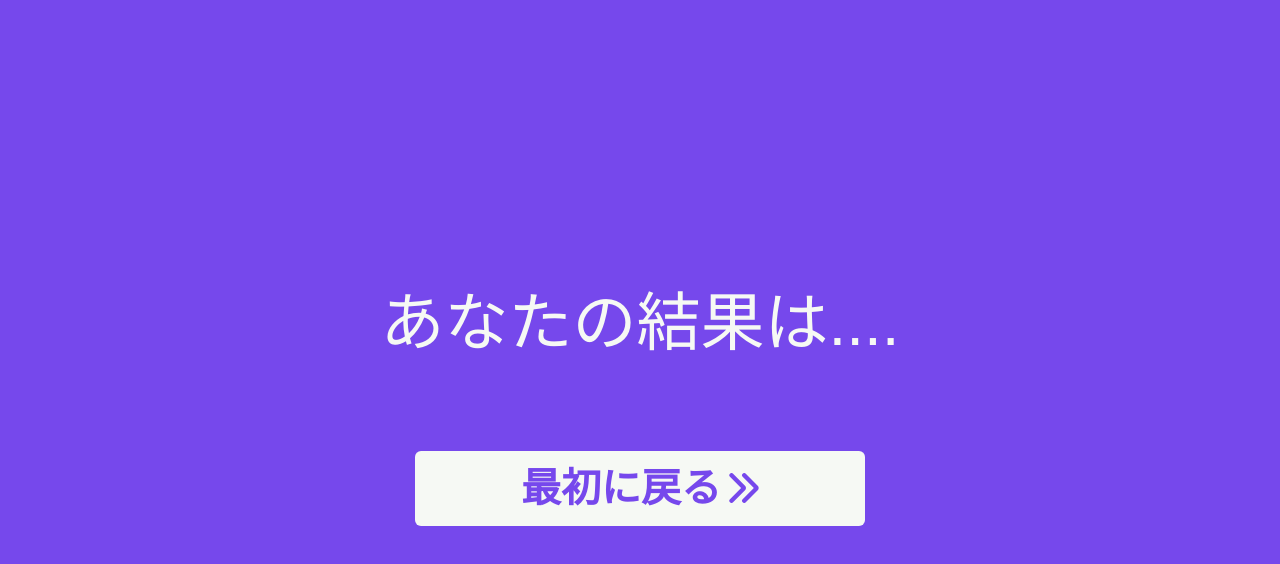
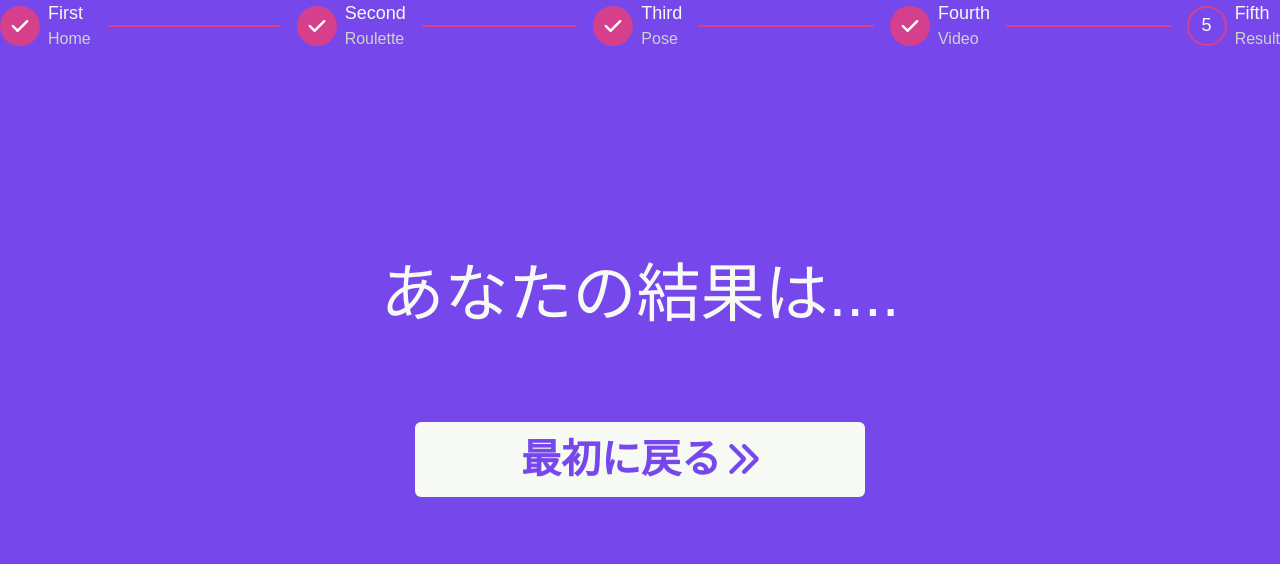
Before and after one commit to Yoh-lab/hackathon_frontend, a Next.js app: page /result-screen in a window 1280 px wide. Shown: the top 564 px of the page. Built offline with nearby package versions, Linux system fonts and the light colour scheme; a web font is replaced by a local one.

Commit message:
[add] stepperを追加

```diff
--- a/src/app/result-screen/page.tsx
+++ b/src/app/result-screen/page.tsx
@@ -1,17 +1,22 @@
 "use client";
 
-import { Flex } from "@chakra-ui/react";
+import { Flex, Box } from "@chakra-ui/react";
 import { Text } from '@chakra-ui/react'
 import styles from '../../styles/Home.module.css';
 
 import React from 'react';
 import CustomButton from '../../components/customButton';
+import Example from "../../components/stepper";
 
 
 export default function Home() {
   return (
     <main className={styles.background}>
-      <Flex direction="column" align="center" justify="center" minH="100vh" gap={20}>
+      <Box height="100%">
+        <Box height="20%">
+          <Example activeIndex={4} />
+        </Box>
+        <Flex direction="column" align="center" justify="center" minH="80vh" gap={20}>
           <Text className={styles.text}>あなたの結果は....</Text>
           <CustomButton
               to="/"
@@ -26,6 +31,7 @@ export default function Home() {
               最初に戻る
             </CustomButton>
         </Flex>
+      </Box>
     </main>
   );
 }
--- /dev/null
+++ b/src/components/stepper.tsx
@@ -0,0 +1,57 @@
+import React from 'react';
+import {
+  Step,
+  StepDescription,
+  StepIcon,
+  StepIndicator,
+  StepNumber,
+  StepSeparator,
+  StepStatus,
+  StepTitle,
+  Stepper,
+  useSteps,
+  Box,
+  Text,
+} from '@chakra-ui/react'
+
+interface StepperProps {
+  activeIndex: number;
+}
+
+const steps = [
+  { title: 'First', description: 'Home' },
+  { title: 'Second', description: 'Roulette' },
+  { title: 'Third', description: 'Pose' },
+  { title: 'Fourth', description: 'Video' },
+  { title: 'Fifth', description: 'Result' },
+]
+
+function Example({ activeIndex }: StepperProps) {
+  const { activeStep } = useSteps({
+    index: activeIndex,
+    count: steps.length,
+  })
+
+  return (
+    <Stepper size='lg' colorScheme='pink' index={activeStep}>
+      {steps.map((step, index) => (
+        <Step key={index}>
+          <StepIndicator color='#F6F9F4'>
+            <StepStatus complete={<StepIcon />} incomplete={<StepNumber />} active={<StepNumber />} />
+          </StepIndicator>
+
+          <Box flexShrink='0'>
+            <StepTitle ><Text textColor="#F6F9F4">{step.title}</Text></StepTitle>
+            <StepDescription><Text textColor="#d0d0cf">{step.description}</Text></StepDescription>
+          </Box>
+
+          <StepSeparator />
+        </Step>
+      ))}
+    </Stepper>
+  )
+}
+
+
+// render(<Example />)
+export default Example;
```
Also changed, not shown: src/app/page.tsx (+9 -2 lines), src/app/roulette-screen/page.tsx (+10 -4 lines), src/app/shooting-screen/page.tsx (+10 -4 lines), src/app/show-example-screen/page.tsx (+8 -3 lines). Lines whose indentation alone changed are shown as unchanged.
